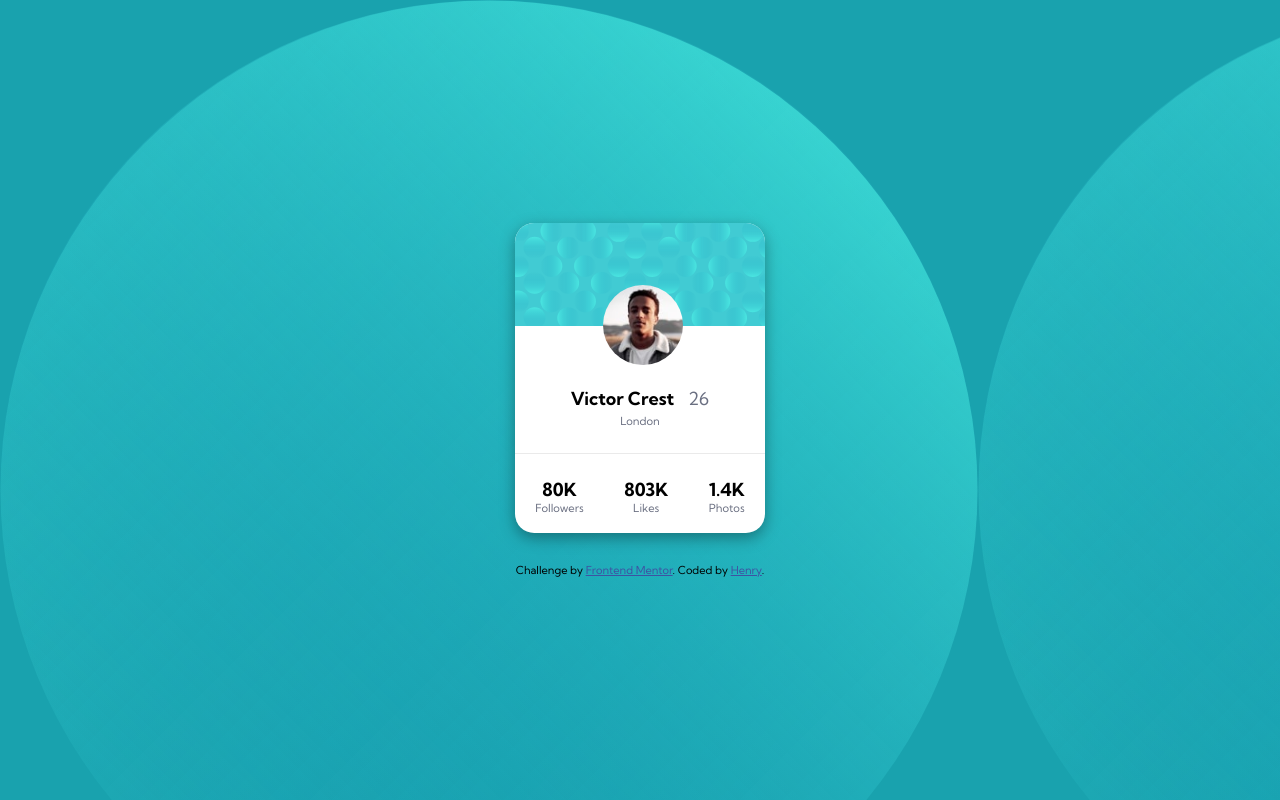
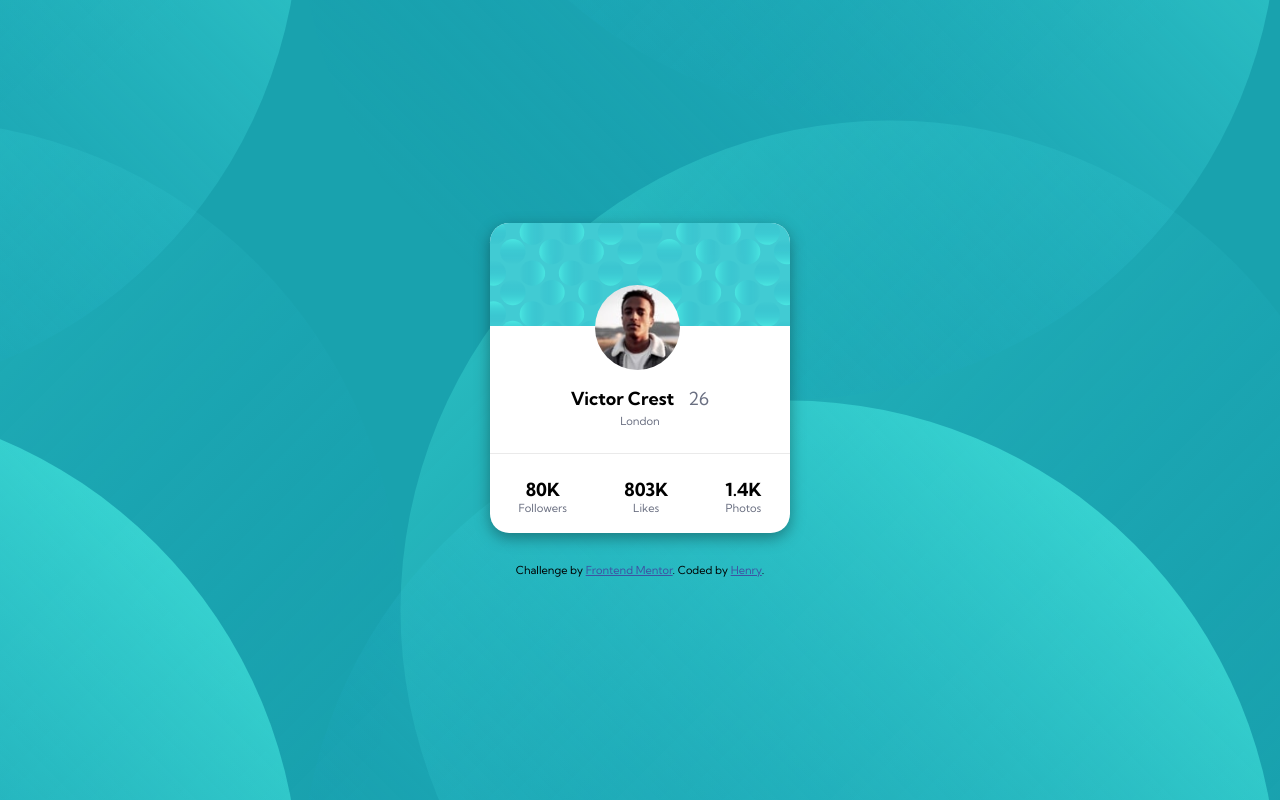
Before and after one commit to henry-dura/Profile-Card-Using-Vanilla-CSS-Flexbox-, a plain HTML site: page index.html in a window 1280 px wide. Drawn offline with Linux system fonts and the light colour scheme.

Commit message:
improved background-image

```diff
--- a/style.css
+++ b/style.css
@@ -18,6 +18,10 @@ body{
     font-family: 'Kumbh Sans', sans-serif;
     background-image: url('images/bg-pattern-top.svg'),url('images/bg-pattern-bottom.svg');
     background-color:hsl(185, 75%, 39%);
+    background-position: 300px 400px, 400px 120px;
+
+    /* background-repeat: no-repeat; */
+
 }
 
 .container{
@@ -40,7 +44,7 @@ body{
 }
 
 img{
-    width: 80px;
+    width: 85px;
     border-radius: 50%;
     position: absolute;
     top:20%;
@@ -98,6 +102,6 @@ p:not(.bold){
 
 @media (min-width: 375px) {
     .container{
-        width: 250px;
+        width: 300px;
     }
 }
```
